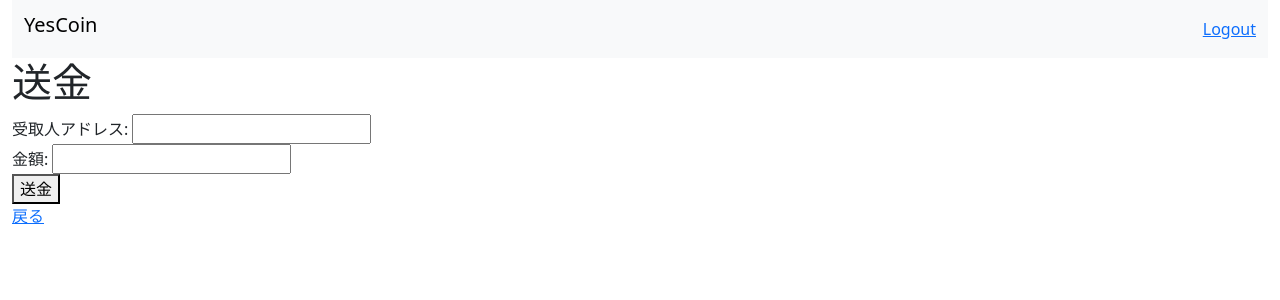
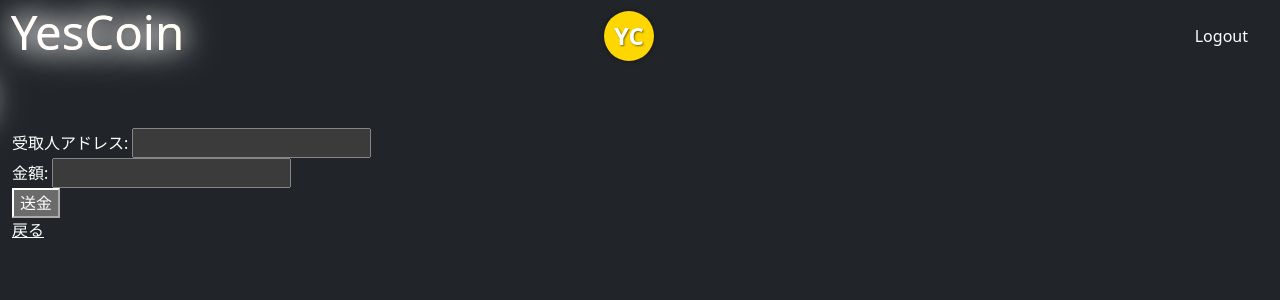
Before and after one commit to stsaria/yesCoin, a Flask app: template src/templates/send.html in a window 1280 px wide; the page is wider, and only the part inside the window is pictured. Shown: the top 300 px of that part. Run offline with Flask 3, Linux system fonts and the light colour scheme; the template is opened without the code that fills it, so the values that code supplies are empty.

Commit message:
uiすごく

```diff
--- /dev/null
+++ b/src/static/style.css
@@ -0,0 +1,56 @@
+*{
+    color: white !important;
+}
+
+h1 {
+    font-size: 4rem;
+    font-weight: bold;
+    background: linear-gradient(45deg, #ff6b6b, #f8e71c);
+    -webkit-background-clip: text; /* WebKitベースのブラウザ用 */
+    background-clip: text; /* 標準プロパティ */
+    color: transparent; /* テキストの色を透明にする */
+    animation: text-glow 2s infinite alternate, text-animation 5s infinite;
+    text-shadow: 0 0 10px rgba(255, 255, 255, 0.8), 0 0 20px rgba(255, 255, 255, 0.6), 0 0 30px rgba(255, 255, 255, 0.4);
+}
+
+.coin {
+    display: flex;
+    justify-content: center;
+    align-items: center;
+    width: 50px;
+    height: 50px;
+    border-radius: 50%;
+    background: gold;
+    box-shadow: 0 0 5px rgba(0, 0, 0, 0.5);
+    font-size: 24px;
+    font-weight: bold;
+    color: white;
+    text-shadow: 1px 1px 2px rgba(0, 0, 0, 0.5);
+    animation: move 6s linear infinite;
+}
+@keyframes move {
+    0%, 20%, 80%, 100% { transform: translateX(-100%); background: gold; }
+    40%, 60% { transform: translateX(100%); background: steelblue; }
+    50% { transform: translateX(0); background: copper; }
+}
+
+@keyframes text-glow {
+    from {
+        text-shadow: 0 0 10px rgba(255, 255, 255, 0.8), 0 0 20px rgba(255, 255, 255, 0.6), 0 0 30px rgba(255, 255, 255, 0.4);
+    }
+    to {
+        text-shadow: 0 0 20px rgba(255, 255, 255, 1), 0 0 30px rgba(255, 255, 255, 0.9), 0 0 40px rgba(255, 255, 255, 0.8);
+    }
+}
+
+@keyframes text-animation {
+    0% {
+        transform: scale(1);
+    }
+    50% {
+        transform: scale(1.2);
+    }
+    100% {
+        transform: scale(1);
+    }
+}
--- a/src/templates/base.html
+++ b/src/templates/base.html
@@ -1,12 +1,18 @@
-<header>
-    <nav class="navbar navbar-expand-lg bg-body-tertiary">
-        <div class="container-fluid">
-            <h1 class="navbar-brand">YesCoin</h1>
-            <div class="d-flex" id="requiresAuth">
-                <a href="logout">Logout</a>
+<nav class="navbar navbar-expand-lg">
+    <div class="container-fluid">
+            <h1><a class="nav-link" href="/">YesCoin</a></h1>
+            <div class="d-flex">
+                <div class="coin">YC</div>
+            </div>
+            <div class="d-flex">
+                <ul class="navbar-nav">
+                    <li class="nav-item">
+                        <a class="nav-link" href="logout">Logout</a>
+                    </li>
+                </ul>
             </div>
         </div>
-    </nav>
-</header>
+    </div>
+</nav>
 {% block main %}
 {% endblock %}
--- a/src/templates/index.html
+++ b/src/templates/index.html
@@ -1,8 +1,9 @@
 <!DOCTYPE html>
-<html lang="ja">
+<html lang="ja" data-bs-theme="dark">
 <head>
     <meta charset="UTF-8">
     <meta name="viewport" content="width=device-width, initial-scale=1.0">
+    <link href="{{url_for('static', filename='style.css')}}" rel="stylesheet"/>
     <title>YesCoin ダッシュボード</title>
     <link href="https://cdn.jsdelivr.net/npm/bootstrap@5.3.0/dist/css/bootstrap.min.css" rel="stylesheet" integrity="sha384-9ndCyUaIbzAi2FUVXJi0CjmCapSmO7SnpJef0486qhLnuZ2cdeRhO02iuK6FUUVM" crossorigin="anonymous">
 </head>
--- a/src/templates/login.html
+++ b/src/templates/login.html
@@ -1,8 +1,9 @@
 <!DOCTYPE html>
-<html lang="ja">
+<html lang="ja" data-bs-theme="dark">
 <head>
     <meta charset="UTF-8">
     <meta name="viewport" content="width=device-width, initial-scale=1.0">
+    <link href="{{url_for('static', filename='style.css')}}" rel="stylesheet"/>
     <title>ログイン</title>
     <link href="https://cdn.jsdelivr.net/npm/bootstrap@5.3.0/dist/css/bootstrap.min.css" rel="stylesheet" integrity="sha384-9ndCyUaIbzAi2FUVXJi0CjmCapSmO7SnpJef0486qhLnuZ2cdeRhO02iuK6FUUVM" crossorigin="anonymous">
 </head>
--- a/src/templates/mine.html
+++ b/src/templates/mine.html
@@ -1,8 +1,9 @@
 <!DOCTYPE html>
-<html lang="ja">
+<html lang="ja" data-bs-theme="dark">
 <head>
     <meta charset="UTF-8">
     <meta name="viewport" content="width=device-width, initial-scale=1.0">
+    <link href="{{url_for('static', filename='style.css')}}" rel="stylesheet"/>
     <title>マイニング結果</title>
     <link href="https://cdn.jsdelivr.net/npm/bootstrap@5.3.0/dist/css/bootstrap.min.css" rel="stylesheet" integrity="sha384-9ndCyUaIbzAi2FUVXJi0CjmCapSmO7SnpJef0486qhLnuZ2cdeRhO02iuK6FUUVM" crossorigin="anonymous">
     <meta http-equiv="refresh" content="1;URL=mine">
--- a/src/templates/register.html
+++ b/src/templates/register.html
@@ -1,8 +1,9 @@
 <!DOCTYPE html>
-<html lang="ja">
+<html lang="ja" data-bs-theme="dark">
 <head>
     <meta charset="UTF-8">
     <meta name="viewport" content="width=device-width, initial-scale=1.0">
+    <link href="{{url_for('static', filename='style.css')}}" rel="stylesheet"/>
     <title>登録</title>
     <link href="https://cdn.jsdelivr.net/npm/bootstrap@5.3.0/dist/css/bootstrap.min.css" rel="stylesheet" integrity="sha384-9ndCyUaIbzAi2FUVXJi0CjmCapSmO7SnpJef0486qhLnuZ2cdeRhO02iuK6FUUVM" crossorigin="anonymous">
 </head>
--- a/src/templates/send.html
+++ b/src/templates/send.html
@@ -1,7 +1,9 @@
 <!doctype html>
-<html lang="ja">
+<html lang="ja" data-bs-theme="dark">
 <head>
     <meta charset="UTF-8">
+    <meta name="viewport" content="width=device-width, initial-scale=1.0">
+    <link href="{{url_for('static', filename='style.css')}}" rel="stylesheet"/>
     <title>送金</title>
     <link href="https://cdn.jsdelivr.net/npm/bootstrap@5.3.0/dist/css/bootstrap.min.css" rel="stylesheet" integrity="sha384-9ndCyUaIbzAi2FUVXJi0CjmCapSmO7SnpJef0486qhLnuZ2cdeRhO02iuK6FUUVM" crossorigin="anonymous">
 </head>
--- a/src/templates/sendUrl.html
+++ b/src/templates/sendUrl.html
@@ -1,7 +1,9 @@
 <!doctype html>
-<html lang="ja">
+<html lang="ja" data-bs-theme="dark">
 <head>
     <meta charset="UTF-8">
+    <meta name="viewport" content="width=device-width, initial-scale=1.0">
+    <link href="{{url_for('static', filename='style.css')}}" rel="stylesheet"/>
     <title>送金</title>
     <link href="https://cdn.jsdelivr.net/npm/bootstrap@5.3.0/dist/css/bootstrap.min.css" rel="stylesheet" integrity="sha384-9ndCyUaIbzAi2FUVXJi0CjmCapSmO7SnpJef0486qhLnuZ2cdeRhO02iuK6FUUVM" crossorigin="anonymous">
 </head>
--- a/src/templates/sync.html
+++ b/src/templates/sync.html
@@ -1,8 +1,9 @@
 <!DOCTYPE html>
-<html lang="ja">
+<html lang="ja" data-bs-theme="dark">
 <head>
     <meta charset="UTF-8">
     <meta name="viewport" content="width=device-width, initial-scale=1.0">
+    <link href="{{url_for('static', filename='style.css')}}" rel="stylesheet"/>
     <title>同期</title>
     <link href="https://cdn.jsdelivr.net/npm/bootstrap@5.3.0/dist/css/bootstrap.min.css" rel="stylesheet" integrity="sha384-9ndCyUaIbzAi2FUVXJi0CjmCapSmO7SnpJef0486qhLnuZ2cdeRhO02iuK6FUUVM" crossorigin="anonymous">
 </head>
```
